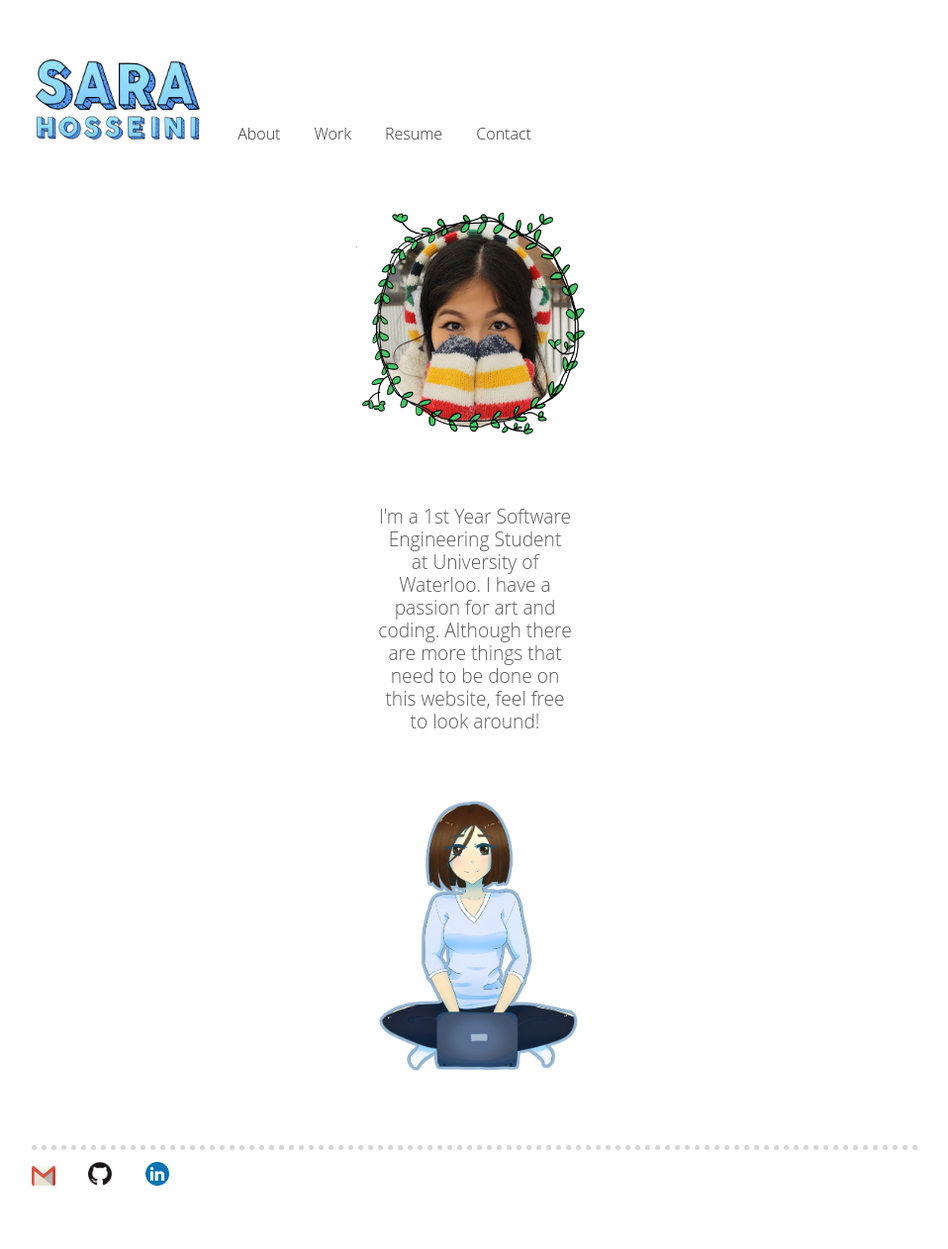
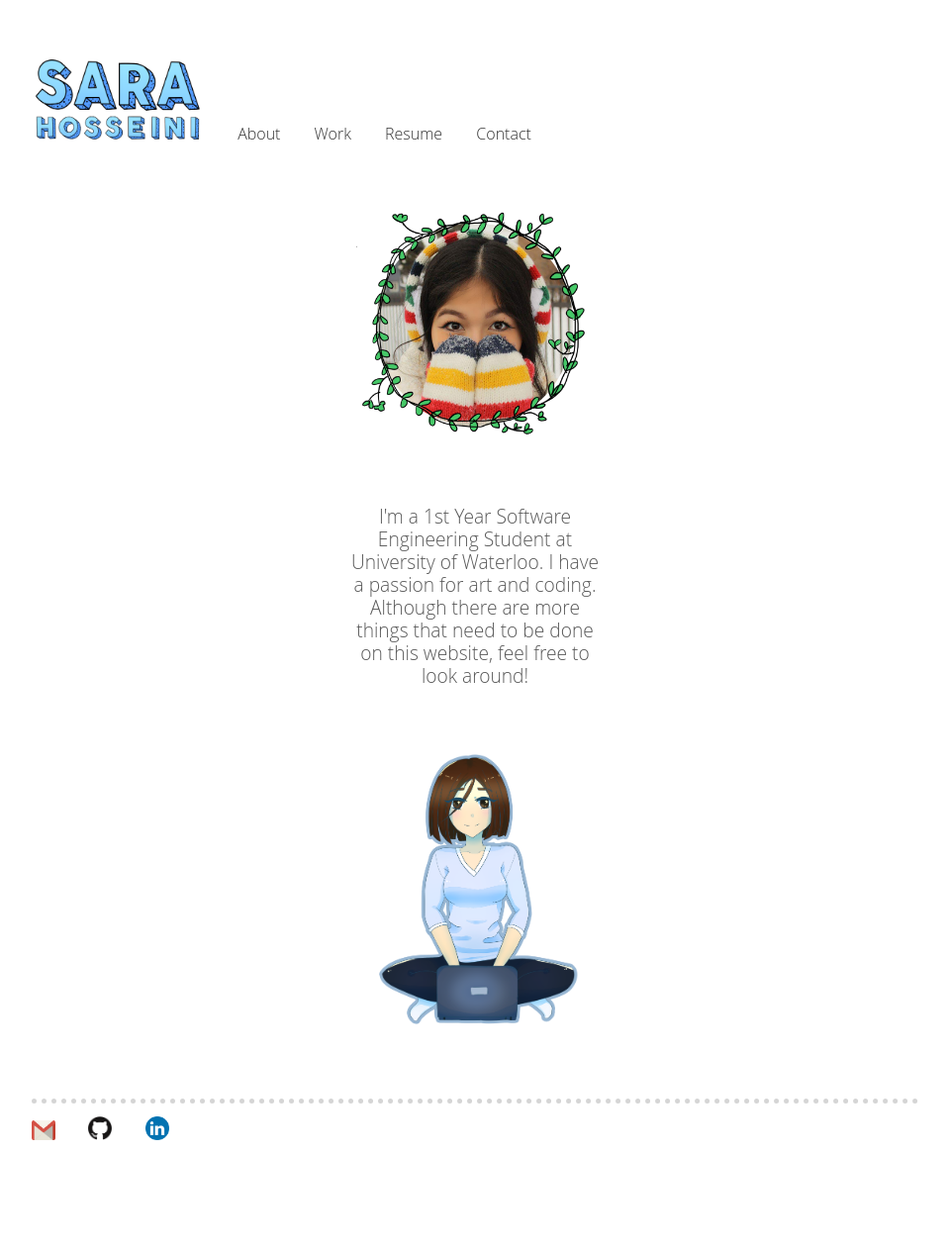
Before and after one commit to sarahoss/sarahoss.github.io, a Jekyll site: the page built from index.html, in a window 1280 px wide. Shown: the whole page at 99% size, without its empty margins (160-1118 px from the left). Built offline with Jekyll 4.4.1, drawn with Linux system fonts in a browser that asks for light colours; after the commit the page ends 1216 px from its top, so only the background shows below that.

Commit message:
Update main.css

```diff
--- a/css/main.css
+++ b/css/main.css
@@ -3,8 +3,8 @@ body {
     width: 70%;
 }
 #aboutme{
-   margin-right: 350px;
-   margin-left: 350px;
+   margin-right: 320px;
+   margin-left: 320px;
    margin-top: 60px;
    margin-bottom: 60px;
    font-weight: lighter;
@@ -27,6 +27,10 @@ a:hover {
     text-decoration: underline;
 }
 h1 {
+    font-size: 2em;
+    font-family: 'Open Sans', sans-serif;
+}
+h2 {
     font-size: 2em;
     font-family: 'Open Sans', sans-serif;
 }
```
